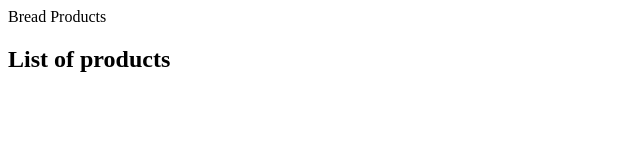
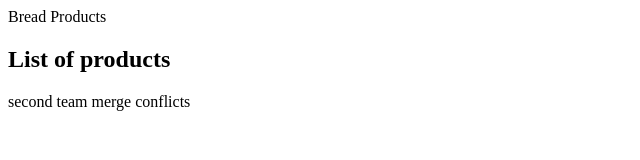
Before and after one commit to lakshmanb4u/com.bread.demo, a plain HTML site: page bin/index.html in a window 1280 px wide. Shown: the whole page, without its empty margins (0-640 px from the left). Drawn offline with Linux system fonts and the light colour scheme.

Commit message:
commiting on the master by team two

```diff
--- a/bin/index.html
+++ b/bin/index.html
@@ -2,5 +2,6 @@
 	<body>
 		Bread Products
 		<h2> List of products</h2>
+		second team merge conflicts
 	</body>
 </html>
```
Also changed, not shown: src/index.html (+1 -0 lines).
